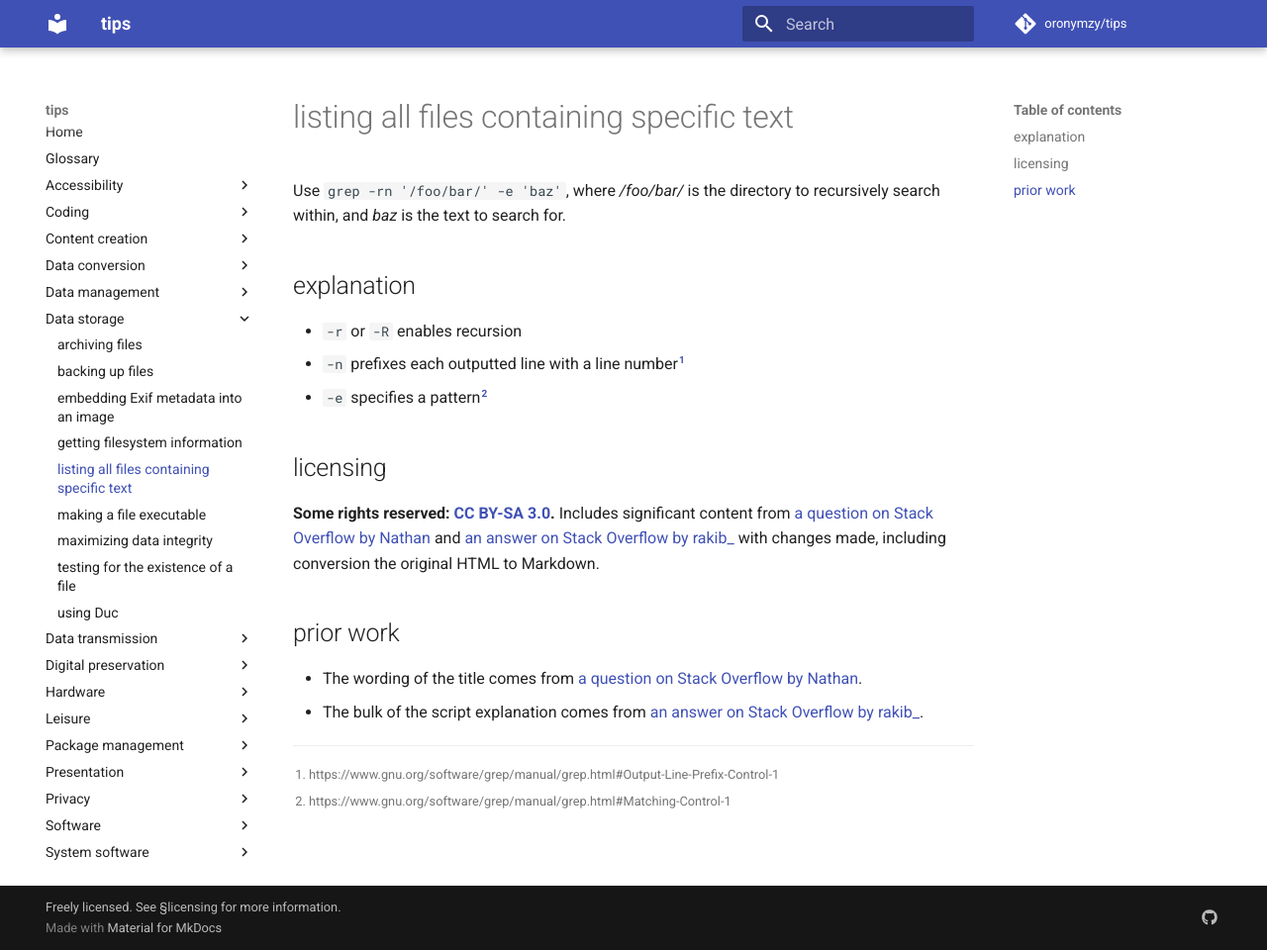
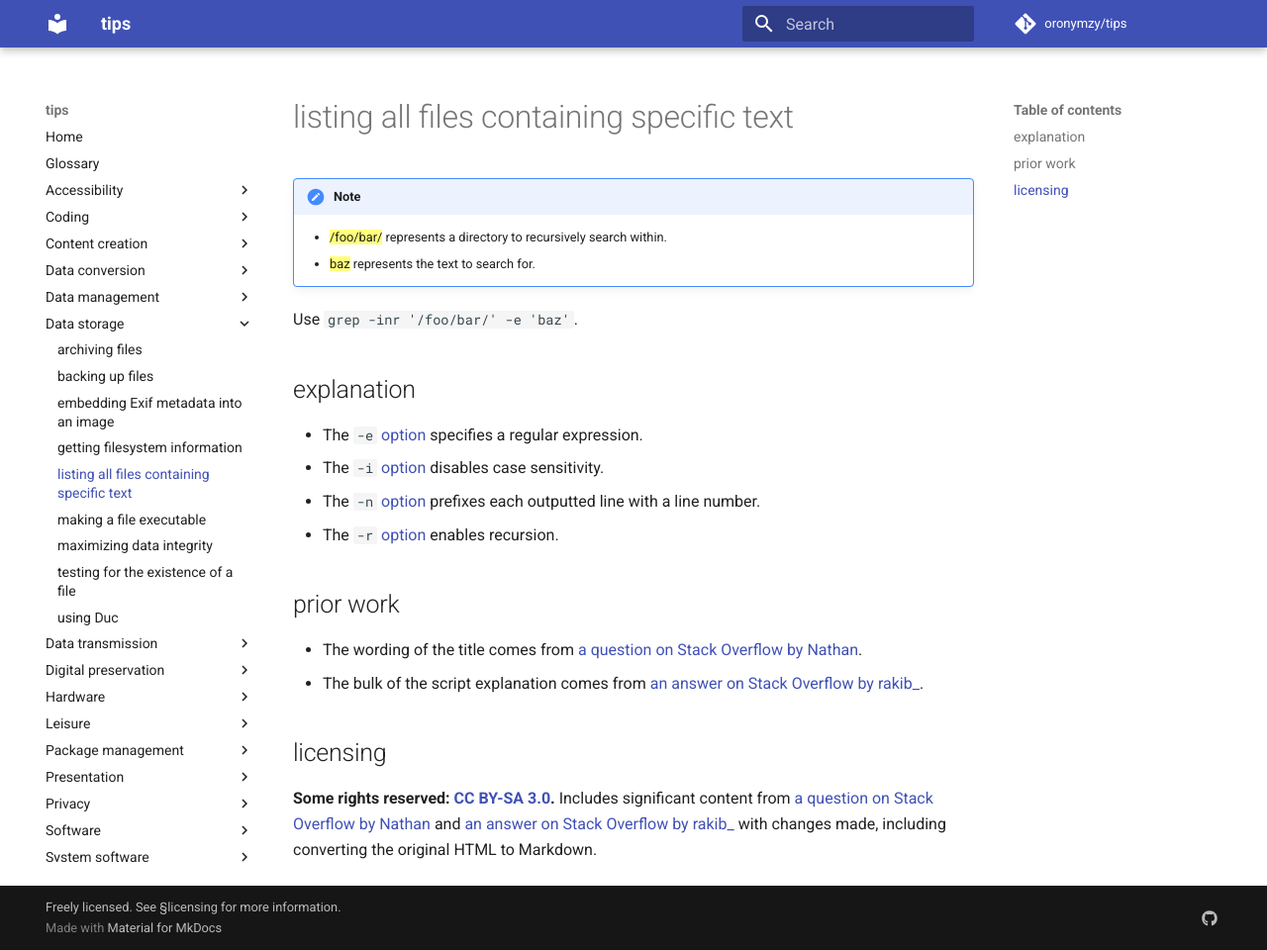
Before and after one commit to oronymzy/tips, an MkDocs documentation site: the page built from docs/lsfctxt.md, in a window 1280 px wide and 960 px high. Shown: the whole window at 99% size. Built offline with MkDocs 1.6.1 and Material for MkDocs 9.7.7, drawn with Linux system fonts in a browser that asks for light colours; comment, search, counter and statistics services are not loaded.

Commit message:
Add option to disable case sensitivity, move content into admonition
Add option to disable case sensitivity.
Add content in 'explanation' section, alphabetizing list items and
changing footnotes to links.
Move informational content into newly-created admonition.
Move 'prior work' section.
Remove trailing number signs from heading.

```diff
--- a/docs/lsfctxt.md
+++ b/docs/lsfctxt.md
@@ -1,18 +1,22 @@
 # listing all files containing specific text
-Use `grep -rn '/foo/bar/' -e 'baz'`, where */foo/bar/* is the directory to recursively search within, and *baz* is the text to search for.
+
+!!! note
+
+    - {==/foo/bar/==} represents a directory to recursively search within.
+    - {==baz==} represents the text to search for.
+
+Use `grep -inr '/foo/bar/' -e 'baz'`.
 
 ## explanation
 
-- `-r` or `-R` enables recursion
-- `-n` prefixes each outputted line with a line number[^lsfctxt1]
-- `-e` specifies a pattern[^lsfctxt2]
-
-## licensing ###
-**Some rights reserved: [CC BY-SA 3.0](https://creativecommons.org/licenses/by-sa/3.0/).** Includes significant content from [a question on Stack Overflow by Nathan](https://stackoverflow.com/questions/16956810/how-do-i-find-all-files-containing-specific-text-on-linux/) and [an answer on Stack Overflow by rakib_](https://stackoverflow.com/questions/16956810/how-do-i-find-all-files-containing-specific-text-on-linux/16957078#16957078) with changes made, including conversion the original HTML to Markdown.
+- The `-e` [option](https://www.gnu.org/software/grep/manual/grep.html#Matching-Control-1) specifies a regular expression.
+- The `-i` [option](https://www.gnu.org/software/grep/manual/grep.html#Matching-Control-1) disables case sensitivity.
+- The `-n` [option](ttps://www.gnu.org/software/grep/manual/grep.html#Output-Line-Prefix-Control-1) prefixes each outputted line with a line number.
+- The `-r` [option](https://www.gnu.org/software/grep/manual/grep.html#File-and-Directory-Selection-1) enables recursion.
 
 ## prior work
 - The wording of the title comes from [a question on Stack Overflow by Nathan](https://stackoverflow.com/questions/16956810/how-do-i-find-all-files-containing-specific-text-on-linux/).
 - The bulk of the script explanation comes from [an answer on Stack Overflow by rakib_](https://stackoverflow.com/questions/16956810/how-do-i-find-all-files-containing-specific-text-on-linux/16957078#16957078).
 
-[^lsfctxt1]: https://www.gnu.org/software/grep/manual/grep.html#Output-Line-Prefix-Control-1
-[^lsfctxt2]: https://www.gnu.org/software/grep/manual/grep.html#Matching-Control-1
+## licensing
+**Some rights reserved: [CC BY-SA 3.0](https://creativecommons.org/licenses/by-sa/3.0/).** Includes significant content from [a question on Stack Overflow by Nathan](https://stackoverflow.com/questions/16956810/how-do-i-find-all-files-containing-specific-text-on-linux/) and [an answer on Stack Overflow by rakib_](https://stackoverflow.com/questions/16956810/how-do-i-find-all-files-containing-specific-text-on-linux/16957078#16957078) with changes made, including converting the original HTML to Markdown.
```
